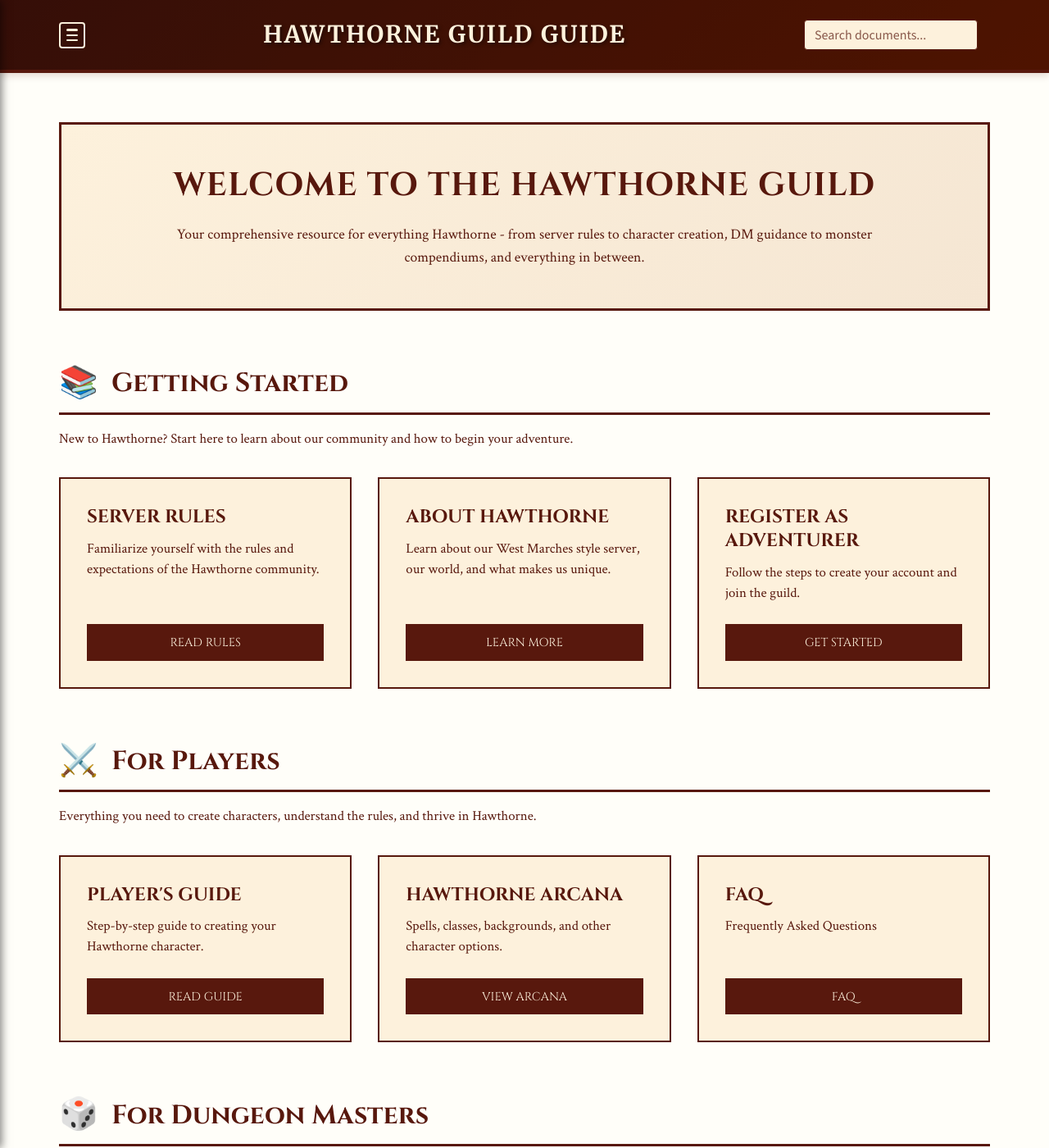
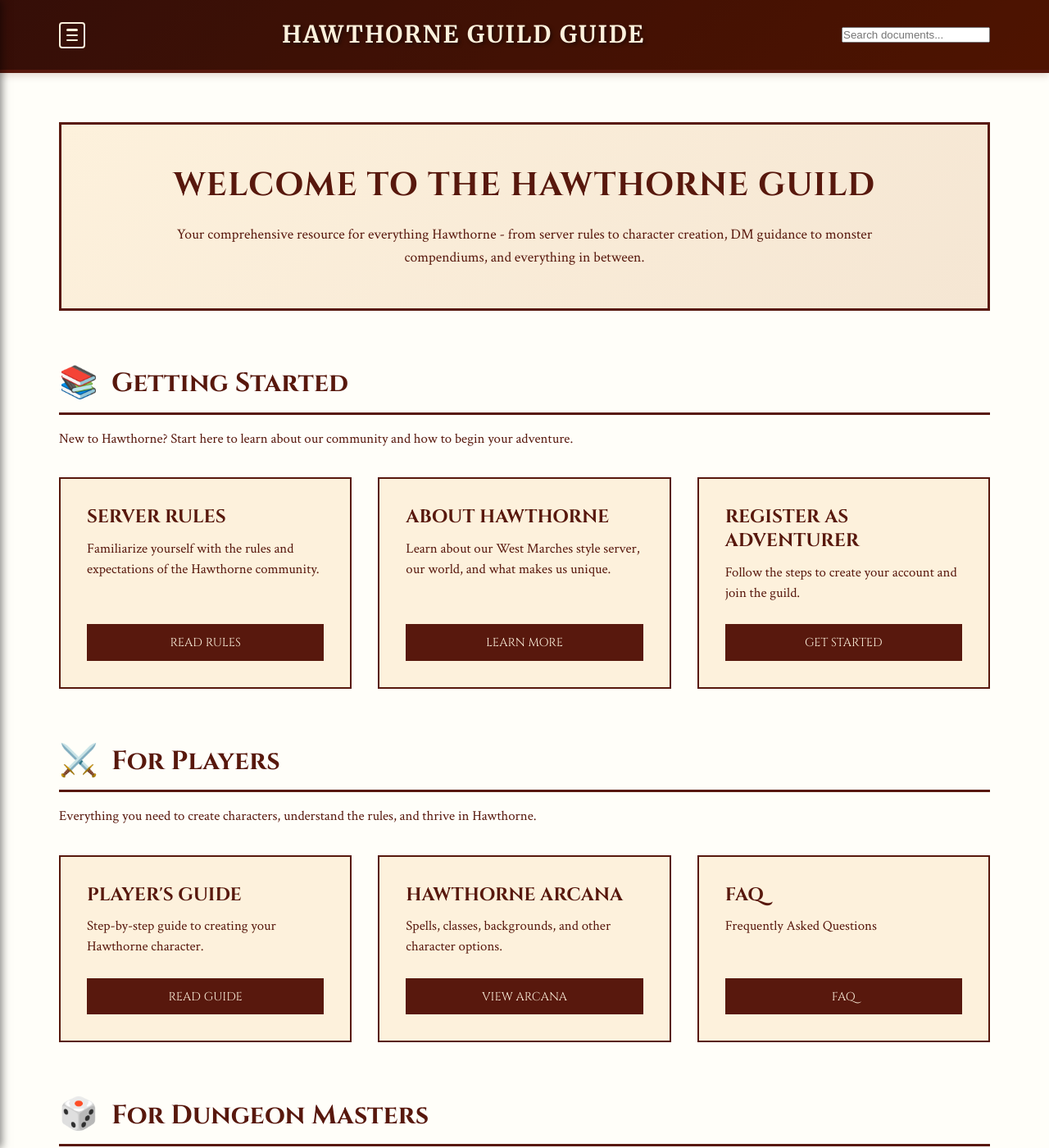
Before and after one commit to coconutswallow/Guides, a Jekyll site: the page built from index.html, in a window 1280 px wide and 1400 px high. Shown: the whole window at 82% size. Built offline with Jekyll 4.4.1, drawn with Linux system fonts in a browser that asks for light colours; comment, search, counter and statistics services are not loaded.

Commit message:
Update style.css

```diff
--- a/assets/css/style.css
+++ b/assets/css/style.css
@@ -42,95 +42,6 @@
   --shadow-sm: 0 2px 4px rgba(88, 24, 13, 0.1);
   --shadow-md: 0 4px 8px rgba(88, 24, 13, 0.15);
   --shadow-lg: 0 6px 12px rgba(88, 24, 13, 0.2);
-}
-
-/* ============================================\
-   HEADER SEARCH INPUT STYLING
-   ============================================ */
-
-/* Container for positioning within the header */
-.header-search-container {
-    /* Ensures the input doesn't take up too much space on desktop */
-    max-width: 300px;
-    width: 100%;
-    margin-left: auto; /* Pushes it to the right in the header */
-    padding-right: 15px; /* Spacing from the edge */
-}
-
-/* Style the actual input field */
-#search-input {
-    width: 100%;
-    padding: 8px 12px;
-
-    /* Use site colors for background, border, and text */
-    background-color: var(--color-bg-light); /* Light background */
-    color: var(--color-text); /* Primary text color */
-    border: 1px solid var(--color-border); /* Primary border color */
-
-    /* Match site typography */
-    font-family: 'Source Sans 3', sans-serif;
-    font-size: 1em;
-    line-height: 1.2;
-    border-radius: 4px; /* Slight rounding for a finished look */
-
-    /* Optional: Remove default focus outline */
-    outline: none;
-    transition: border-color 0.2s, box-shadow 0.2s;
-}
-
-/* Focus state for better usability */
-#search-input:focus {
-    /* Use a stronger highlight color/effect when the user is typing */
-    border-color: var(--color-secondary);
-    box-shadow: 0 0 5px rgba(130, 32, 0, 0.5); /* Soft glow using secondary color */
-}
-
-/* Placeholder text style (for consistency) */
-#search-input::placeholder {
-    color: var(--color-border); /* Use the border color for a subtle placeholder */
-    opacity: 0.7;
-}
-
-/* Small screen adjustment (Optional: You may need media queries from your style.css) */
-/* This is a placeholder for where you might adjust alignment if it clashes with the hamburger menu */
-@media (max-width: 768px) {
-    .header-search-container {
-        /* On small screens, you might want to move the search input */
-        padding: 0 10px 0 0;
-        max-width: 150px;
-    }
-}
-
-/* ============================================
-   Search Results Styling
-   ============================================ */
-/* Hide the results list initially */
-#search-results {
-  list-style: none; /* Remove bullet points */
-  padding: 0;
-  margin: 10px auto;
-  max-width: 800px; /* Adjust as needed */
-  background: white; /* Make sure it's visible over content */
-  border: 1px solid #ccc;
-  z-index: 1000; /* Ensure it appears on top */
-  display: none; /* KEY: HIDE BY DEFAULT */
-}
-
-/* Show the results list when the script adds the 'active' class */
-#search-results.active {
-  display: block;
-}
-
-/* Style individual results */
-#search-results li {
-  padding: 10px;
-  border-bottom: 1px dashed #eee;
-}
-
-#search-results li a {
-  text-decoration: none;
-  color: #333;
-  display: block;
 }
 
 /* ============================================
```
